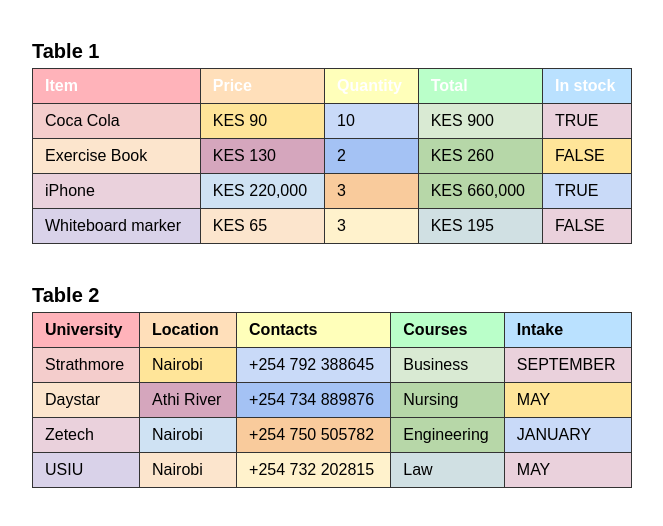
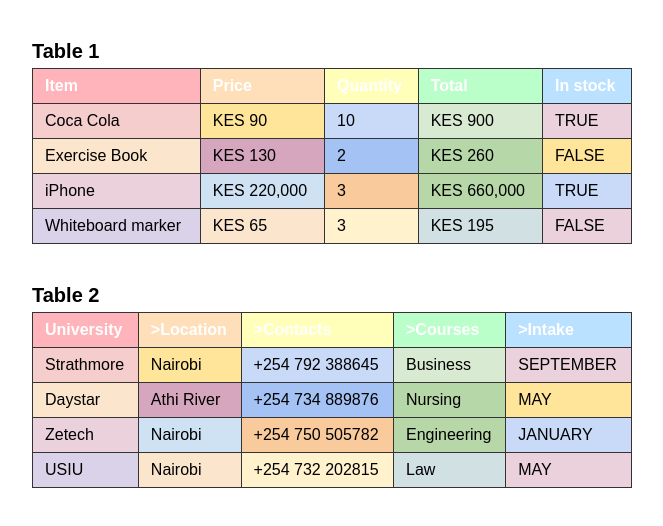
Before and after one commit to TheXadOne/Playgorund, a plain HTML site: page index.html in a window 1280 px wide. Shown: the whole page, without its empty margins (8-671 px from the left). Drawn offline with Linux system fonts and the light colour scheme.

Commit message:
Update index.html

```diff
--- a/index.html
+++ b/index.html
@@ -12,11 +12,11 @@
     <table>
         <caption>Table 1</caption>
         <tr>
-            <th style="color: white">Item</th>
-            <th style="color: white">Price</th>
-            <th style="color: white">Quantity</th>
-            <th style="color: white">Total</th>
-            <th style="color: white">In stock</th>
+            <th style="color: white;">Item</th>
+            <th style="color: white;">Price</th>
+            <th style="color: white;">Quantity</th>
+            <th style="color: white;">Total</th>
+            <th style="color: white;">In stock</th>
         </tr>
         <tr>
             <td>Coca Cola</td>
@@ -51,11 +51,11 @@
     <table>
         <caption>Table 2</caption>
         <tr>
-            <th>University</th>
-            <th>Location</th>
-            <th>Contacts</th>
-            <th>Courses</th>
-            <th>Intake</th>
+            <th style="color: white;">University</th>
+            <th style="color: white;">>Location</th>
+            <th style="color: white;">>Contacts</th>
+            <th style="color: white;">>Courses</th>
+            <th style="color: white;">>Intake</th>
         </tr>
         <tr>
             <td>Strathmore</td>
```
